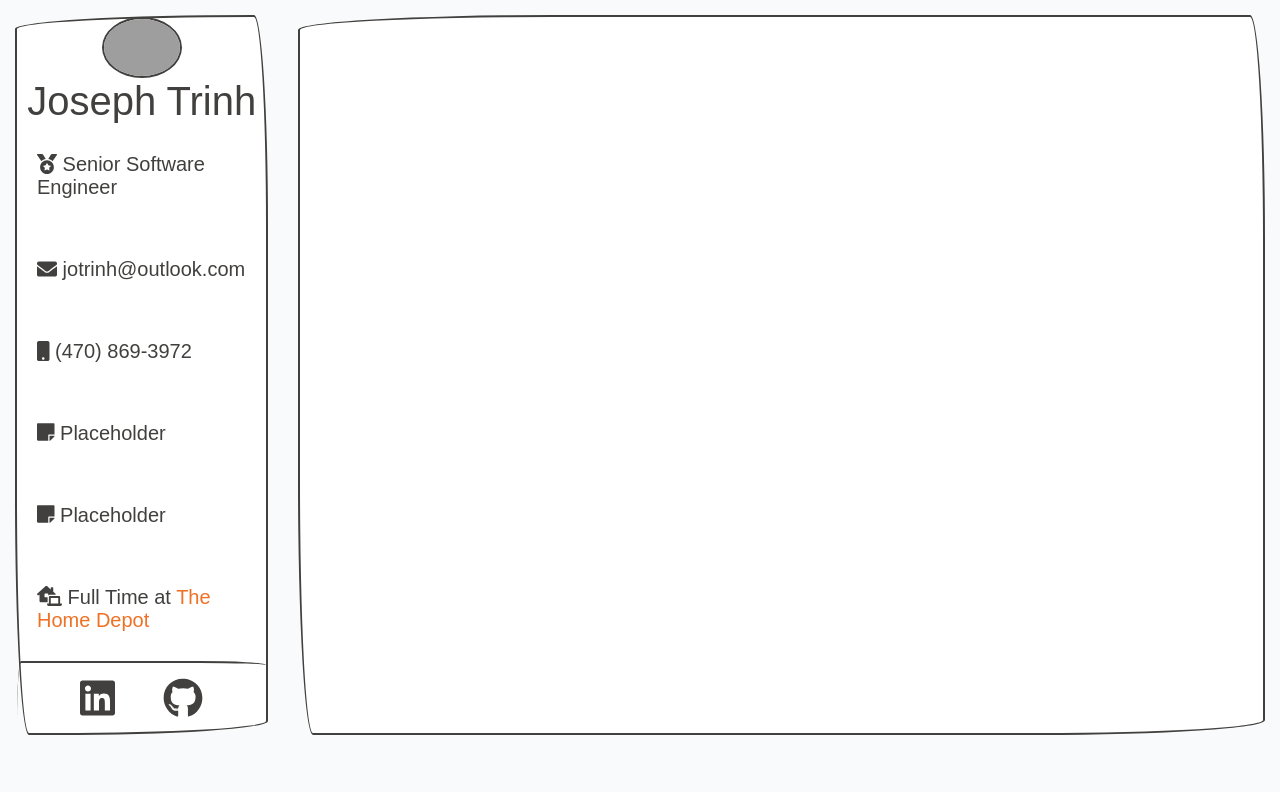
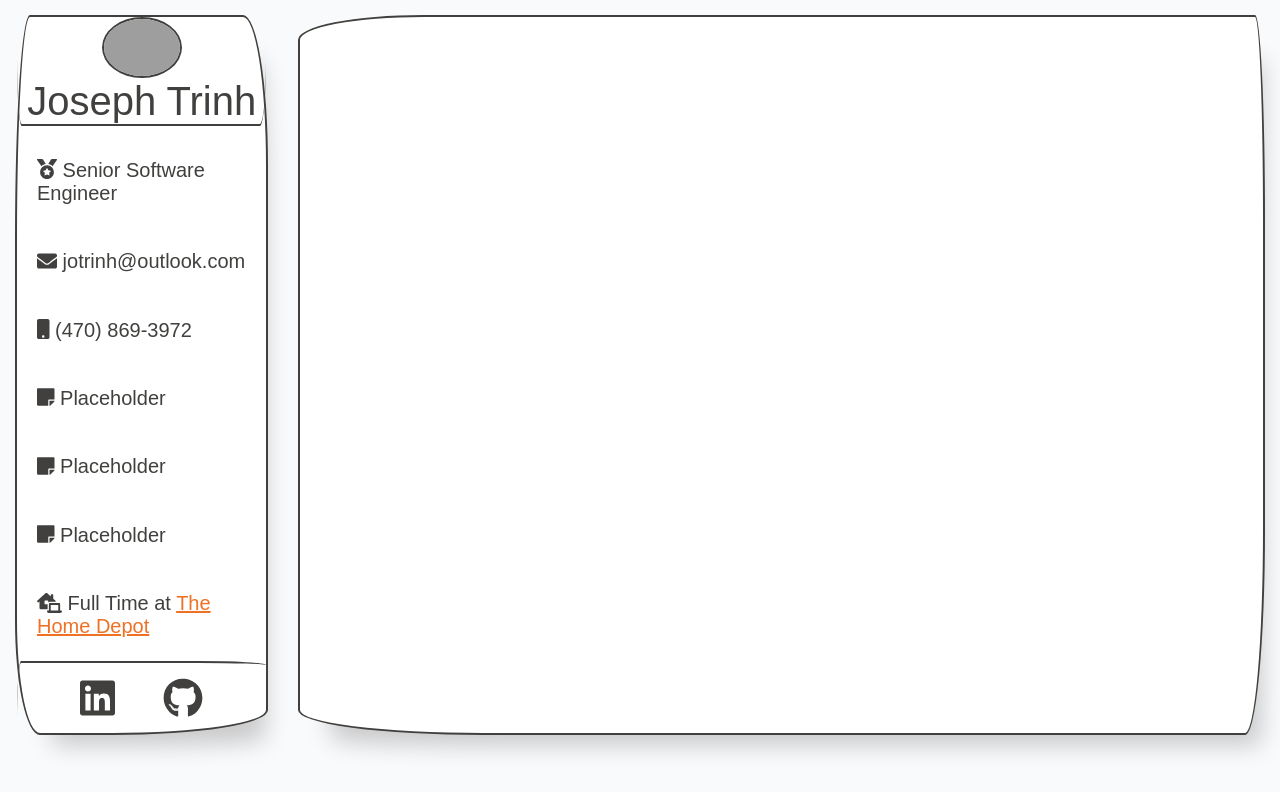
Before and after one commit to jo-trinh/personal-website, a Next.js app: page / in a window 1280 px wide. Shown: the top 792 px of the page. Built offline with nearby package versions, Linux system fonts and the light colour scheme; grey boxes are pictures that could not be loaded; a web font is replaced by a local one.

Commit message:
Fixes formatting and experimenting with seo

```diff
--- a/pages/_app.js
+++ b/pages/_app.js
@@ -5,8 +5,31 @@ import 'papercss/dist/paper.css'
 // This default export is required in a new `pages/_app.js` file.
 export default function App({ Component, pageProps }) {
   return (
-    <Layout>
-      <Component {...pageProps} />
-    </Layout>
+    <>
+      <head>
+        <title></title>
+        <meta name='description' content='' />
+        <meta property='og:type' content='website' />
+        <meta name='og:title' property='og:title' content='' />
+        <meta name='og:description' property='og:description' content='' />
+        <meta property='og:site_name' content='' />
+        <meta property='og:url' content='' />
+        <meta name='twitter:card' content='summary' />
+        <meta name='twitter:title' content='' />
+        <meta
+          name='twitter:description'
+          content={'Joseph Trinh software engineer resume'}
+        />
+        <meta name='twitter:site' content='' />
+        <meta name='twitter:creator' content='' />
+        {/* <link rel='icon' type='image/png' href='/static/images/favicon.ico' />
+        <link rel='apple-touch-icon' href='/static/images/favicon.ico' /> */}
+        <link rel='stylesheet' href='' />
+        <script type='text/javascript' src=''></script>
+      </head>
+      <Layout>
+        <Component {...pageProps} />
+      </Layout>
+    </>
   )
 }
--- a/pages/index.js
+++ b/pages/index.js
@@ -13,9 +13,11 @@ import { faLinkedin, faGithub } from '@fortawesome/free-brands-svg-icons'
 export default () => (
   <>
     <div className={styles.flexContainer}>
-      <div className={`${styles.flexItem} border border-primary`}>
+      <div
+        className={`${styles.flexItem} border shadow border-primary border-4`}
+      >
         <div className={styles.flexBody}>
-          <div id={styles.profileHeader}>
+          <div className='border border-6' id={styles.profileHeader}>
             <img
               height={80}
               width={80}
@@ -43,8 +45,19 @@ export default () => (
               <FontAwesomeIcon icon={faStickyNote} size='1x' /> Placeholder
             </span>
             <span>
+              <FontAwesomeIcon icon={faStickyNote} size='1x' /> Placeholder
+            </span>
+            <span>
               <FontAwesomeIcon icon={faLaptopHouse} size='1x' /> Full Time at{' '}
-              <span style={{ color: '#EE7125' }}>The Home Depot</span>
+              <u
+                onClick={() => window.open('https://www.homedepot.com/')}
+                style={{
+                  color: '#EE7125',
+                  cursor: 'pointer',
+                }}
+              >
+                The Home Depot
+              </u>
             </span>
           </div>
           <div
@@ -74,7 +87,9 @@ export default () => (
           </div>
         </div>
       </div>
-      <div className={`${styles.flexItem} border border-primary`}></div>
+      <div
+        className={`${styles.flexItem} border shadow border-primary border-2`}
+      ></div>
     </div>
   </>
 )
--- a/pages/index.module.css
+++ b/pages/index.module.css
@@ -30,11 +30,15 @@
   display: flex;
   flex-direction: column;
   align-items: center;
+  border-left: none;
+  border-right: none;
+  border-top: none;
 }
 
 #profileDescriptions {
   margin-left: 20px;
   justify-content: space-around;
+  margin-top: 10px;
   height: inherit;
   display: flex;
   flex-direction: column;
```
